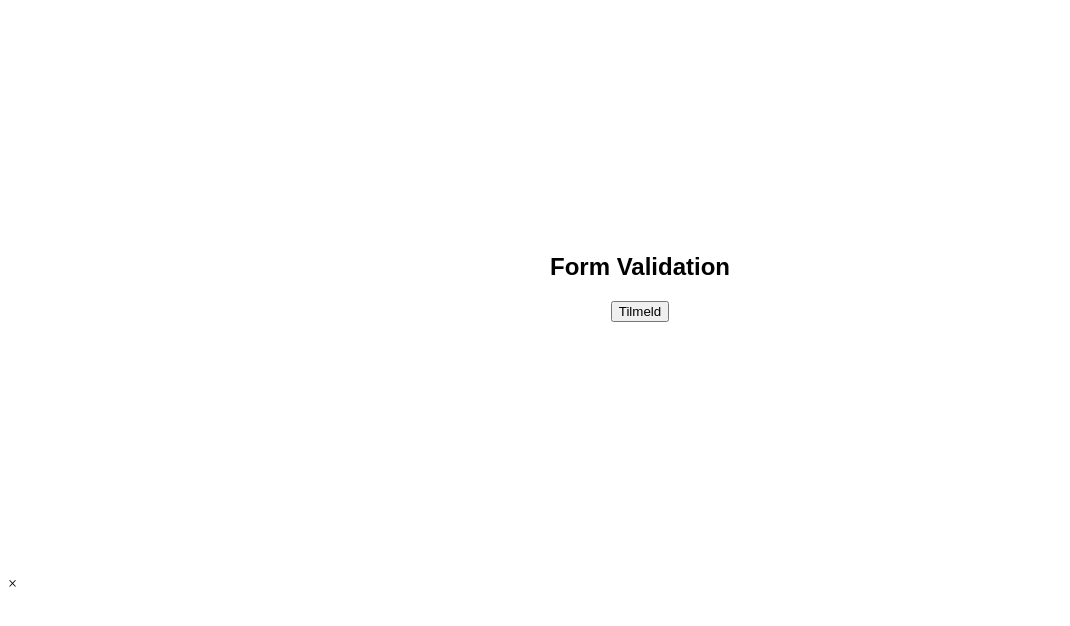
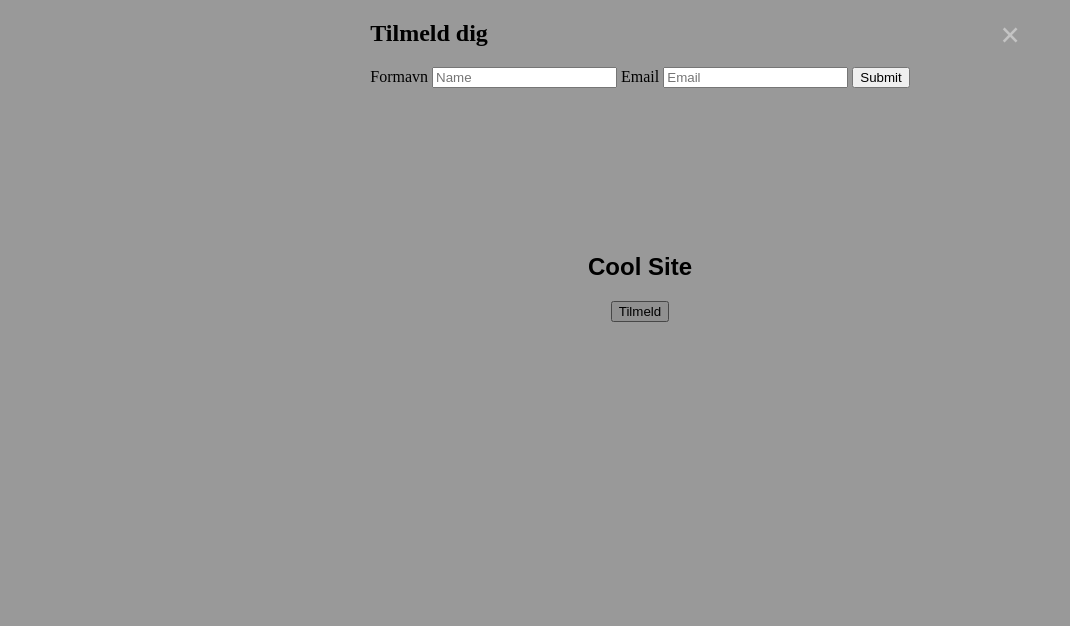
Before and after one commit to clentdavecomendador-pixel/Form-Validation, a plain HTML site: page index.html in a window 1280 px wide. Both pictures are taken after a click on the button "Tilmeld". Shown: the whole page, without its empty margins (0-1070 px from the left). Drawn offline with Linux system fonts and the light colour scheme.

Commit message:
I made a functional modal in javascript

```diff
--- a/Assets/css/main.css
+++ b/Assets/css/main.css
@@ -1,7 +1,43 @@
 main{
     font-family: Arial, sans-serif;
     text-align: center;
-}
-section{
     margin-top: 20%;
 }
+main > section > button:hover{
+    cursor: pointer;
+    background-color: rgb(35, 95, 207);
+    color: white;
+    transform: scale(1.2, 1.2);
+}
+.overlay{
+    display: flex;
+    justify-content: center;
+    position: fixed;
+    z-index: 10;
+    left: 0;
+    top: 0;
+    width: 100%;
+    height: 100%;
+    overflow: auto;
+    background-color: rgb(0,0,0);
+    background-color: rgba(0,0,0,0.4);
+}
+.overlay > nav{
+    position: relative;
+}
+.overlay > nav > span{
+    position: absolute;
+    top: 2vh;
+    left: 50vw;
+    transform: translate(-50%, 0);
+    font-size: 35px;
+    font-weight: bold;
+    color: #c4c4c4;
+    cursor: pointer;
+}
+.overlay > nav > span:hover{
+    color: #000000;
+}
+.hidden{
+    display: none;
+}
--- a/Assets/script/main.js
+++ b/Assets/script/main.js
@@ -0,0 +1,22 @@
+const tilmeldbtn = document.getElementById('tilmeld');
+tilmeldbtn.addEventListener('click', ToogleModal);
+
+const lukbtn = document.getElementById('close');
+lukbtn.addEventListener('click', ToogleModal);
+
+function ToogleModal() {
+    const modal = document.getElementById('modal');
+    modal.classList.toggle('hidden');
+}
+
+const submitbtn = document.getElementById('FormSubmit');
+submitbtn.addEventListener('click', (event) => {
+    console.log('Submit button clicked');
+    event.preventDefault();
+
+    const navn = document.getElementById('name').value;
+    console.log(navn)
+
+    const mail = document.getElementById('email').value;
+    console.log(mail)
+});
--- a/index.html
+++ b/index.html
@@ -10,12 +10,24 @@
 <body>
     <main>
         <section>
-            <h1>Form Validation</h1>
+            <h1>Cool Site</h1>
             <button id="tilmeld">Tilmeld</button>
         </section>
     </main>
-    <section id="modal">
-        <span id="close">&times;</span>
+    <section id="modal" class="hidden overlay">
+        <nav>
+            <span id="close">&times;</span>
+        </nav>
+
+        <form action="">
+            <h2>Tilmeld dig</h2>
+            <label for="name">Formavn</label>
+            <input type="text" id="name" placeholder="Name">
+
+            <label for="email">Email</label>
+            <input type="text" id="email" placeholder="Email">
+            <button id="FormSubmit" type="submit">Submit</button>
+        </form>
     </section>
 </body>
 </html>
```
